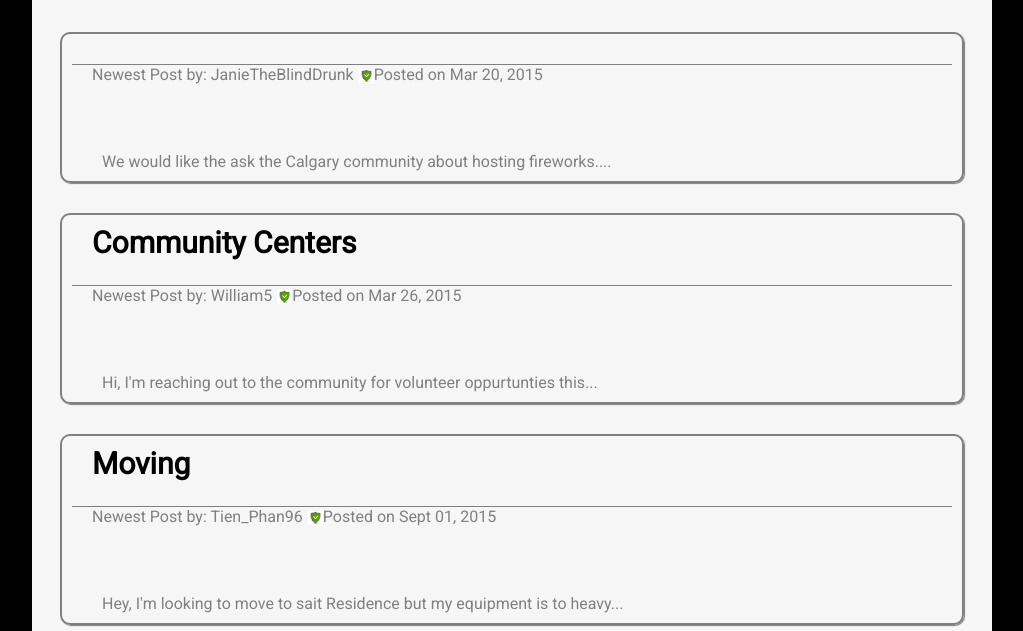
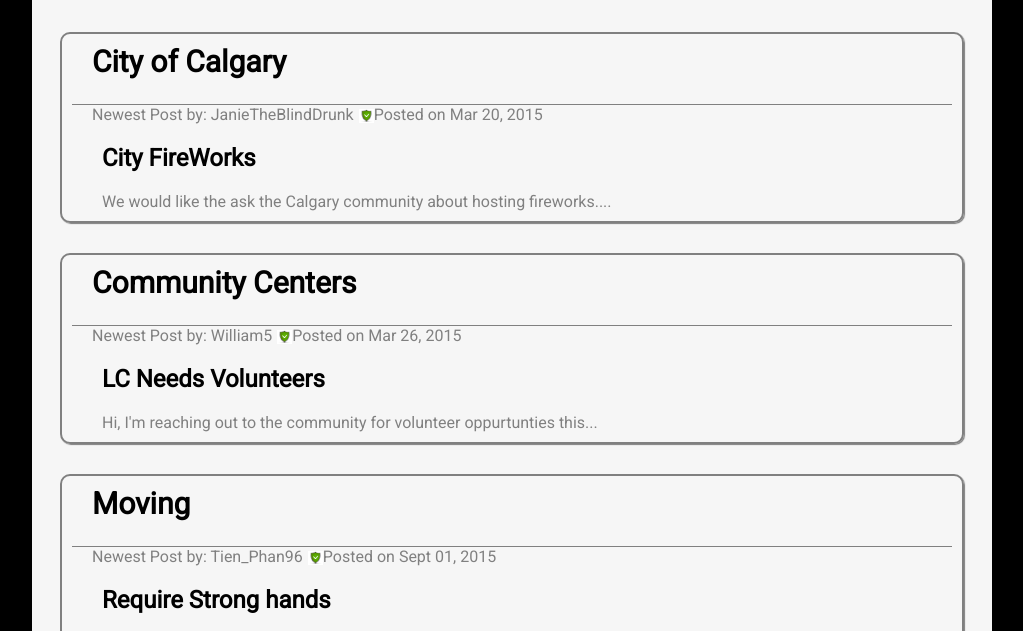
Before and after one commit to tienphan1096/Our-yet-to-be-perfect-project, a plain HTML site: page categories.html in a window 1280 px wide. Shown: the part 148-779 px from the top of the page, without its empty margins (128-1151 px from the left). Drawn offline with Linux system fonts and the light colour scheme.

Commit message:
cateogry
changed a bit of the alignment, gotta redo category a bit

```diff
--- a/categories.html
+++ b/categories.html
@@ -29,7 +29,7 @@
 	<div id="body">
 			<div class="thread">
 					<div class="threadhead">
-                        <div class="threadtitle"><a href="cityofcalgary.html"City of Calgary</a></div>
+							<div class="threadtitle">City of Calgary</div>
 
 					</div>
 							<div class="author">Newest Post by: JanieTheBlindDrunk<img src="img/verified.png">Posted on Mar 20, 2015</div>
--- a/style.css
+++ b/style.css
@@ -188,5 +188,9 @@ a.threadfooter
 .commentauthor img{
 	width:15px;
 }
-
+.postTitle
+{
+    margin-left:40px;
+	margin-bottom: 10px;
+}
 /*End of Resquests page sections*/
```
